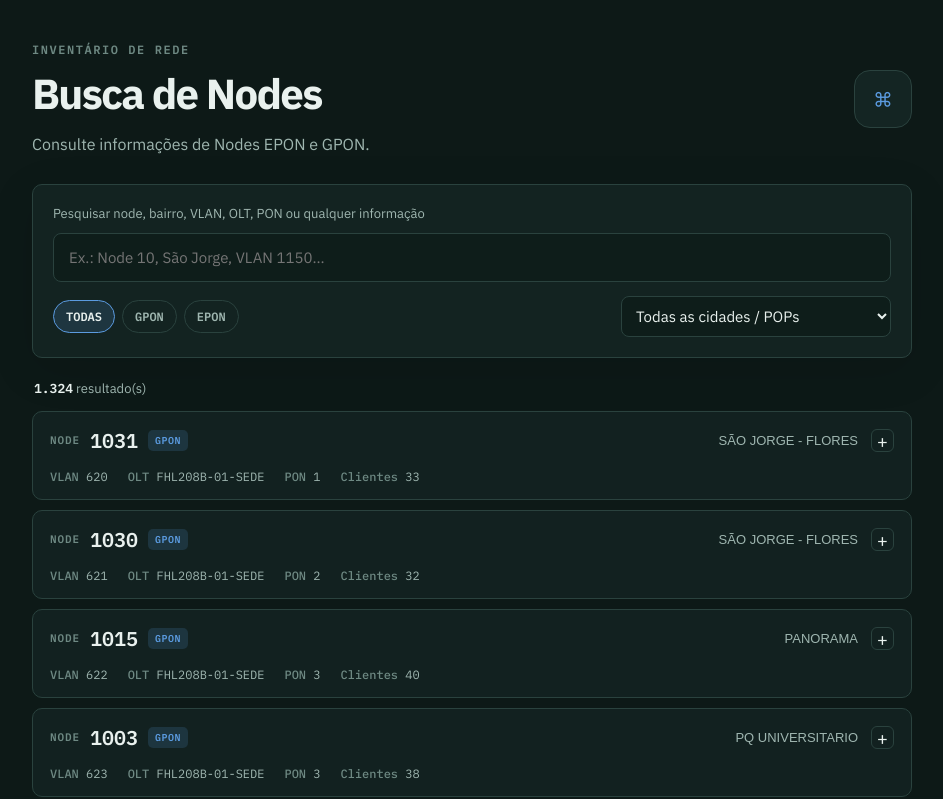
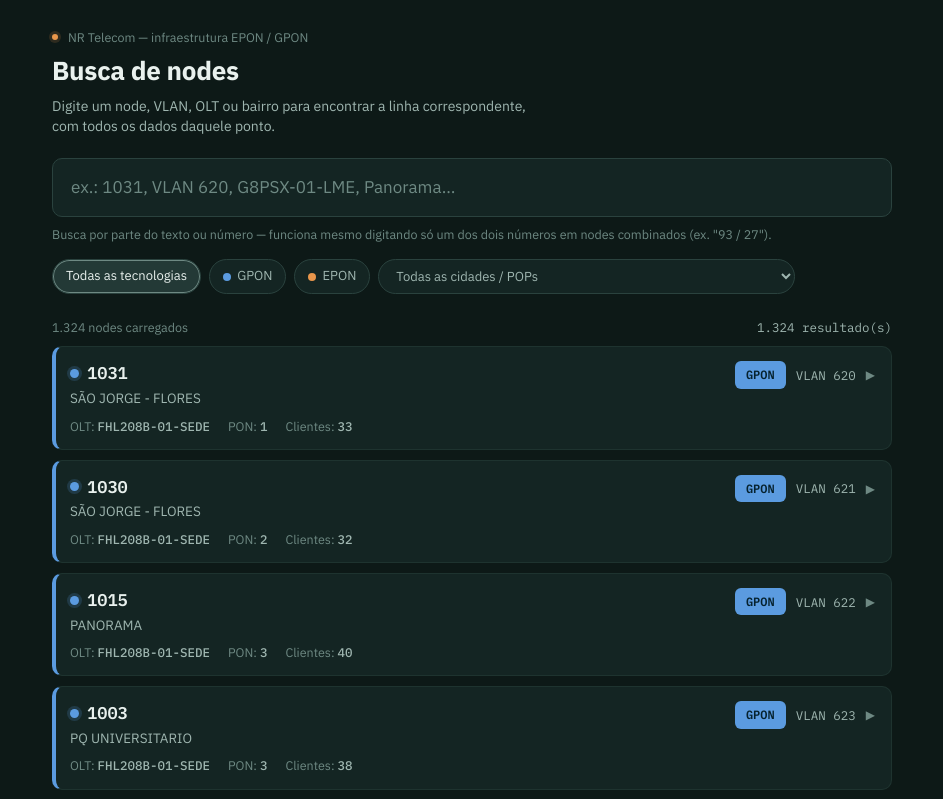
Before and after one commit to gui-f3rnandes/busca-nodes, a React (Vite) app: page / in a window 1280 px wide. Shown: the top 799 px of the page, without its empty margins (168-1111 px from the left). Built offline with nearby package versions, Linux system fonts and the light colour scheme.

Commit message:
Regressão

```diff
--- a/index.html
+++ b/index.html
@@ -1,16 +1 @@
-<!doctype html>
-<html lang="pt-BR">
-  <head>
-    <meta charset="UTF-8" />
-    <meta name="viewport" content="width=device-width, initial-scale=1.0" />
-    <meta name="theme-color" content="#0D1917" />
-    <title>Busca de Nodes — EPON / GPON</title>
-    <link rel="preconnect" href="https://fonts.googleapis.com" />
-    <link rel="preconnect" href="https://fonts.gstatic.com" crossorigin />
-    <link href="https://fonts.googleapis.com/css2?family=IBM+Plex+Mono:wght@400;500;600&family=IBM+Plex+Sans:wght@400;500;600;700&display=swap" rel="stylesheet" />
-  </head>
-  <body>
-    <div id="root"></div>
-    <script type="module" src="/src/main.jsx"></script>
-  </body>
-</html>
+<!doctype html><html lang="pt-BR"><head><meta charset="UTF-8"/><meta name="viewport" content="width=device-width, initial-scale=1.0"/><title>Busca de Nodes — EPON / GPON</title><link rel="preconnect" href="https://fonts.googleapis.com"><link href="https://fonts.googleapis.com/css2?family=IBM+Plex+Sans:wght@400;500;600;700&family=IBM+Plex+Mono:wght@400;500;600&display=swap" rel="stylesheet"></head><body><div id="root"></div><script type="module" src="/src/main.jsx"></script></body></html>
--- a/src/main.jsx
+++ b/src/main.jsx
@@ -1,220 +1,31 @@
-import React, { useMemo, useState } from 'react';
-import { createRoot } from 'react-dom/client';
+import React, {useMemo, useState} from 'react';
+import {createRoot} from 'react-dom/client';
 import data from './nodes_data.json';
 import './styles.css';
 
-const fields = [
-  ['Cidade / POP', 'Cidade_POP'],
-  ['OLT', 'OLT'],
-  ['PON', 'PON'],
-  ['VLAN', 'VLAN'],
-  ['Quantidade de clientes', 'Qtd_Clientes'],
-  ['DSW / Uplink', 'DSW_Uplink'],
-  ['DIO', 'DIO'],
-  ['Observação', 'Observacao'],
-  ['IP de gerência', 'IP_Gerencia'],
-  ['Equipamento', 'Equipamento'],
-];
-
-const normalize = (value) =>
-  String(value ?? '')
-    .normalize('NFD')
-    .replace(/[\u0300-\u036f]/g, '')
-    .toLowerCase()
-    .trim();
-
-const textOf = (value) => String(value ?? '').trim();
-
-
-function getQueryParts(query) {
-  const normalized = normalize(query);
-  const withoutNodeLabel = normalized.replace(/^node\s*[-#:]?\s*/, '').trim();
-  return {
-    normalized,
-    withoutNodeLabel,
-    isNodeQuery: /^node\s*[-#:]?\s*\d+$/.test(normalized),
-    isNumericQuery: /^\d+$/.test(normalized),
-  };
+const fields=[['Cidade / POP','Cidade_POP'],['OLT','OLT'],['PON','PON'],['VLAN','VLAN'],['Quantidade de clientes','Qtd_Clientes'],['DSW / Uplink','DSW_Uplink'],['DIO','DIO'],['Observação','Observacao'],['IP de gerência','IP_Gerencia'],['Equipamento','Equipamento']];
+const normalize=s=>String(s??'').normalize('NFD').replace(/[\u0300-\u036f]/g,'').toLowerCase();
+function highlight(value,q){
+  const text=String(value??''); if(!q.trim()) return text;
+  const parts=text.split(new RegExp(`(${q.replace(/[.*+?^${}()|[\]\\]/g,'\\$&')})`,'ig'));
+  return parts.map((p,i)=>normalize(p)===normalize(q)?<mark key={i}>{p}</mark>:p);
 }
-
-function getSearchText(item) {
-  return [
-    item.Node,
-    item.Bairro,
-    item.Cidade_POP,
-    item.OLT,
-    item.PON,
-    item.VLAN,
-    item.Qtd_Clientes,
-    item.DSW_Uplink,
-    item.DIO,
-    item.Observacao,
-    item.IP_Gerencia,
-    item.Equipamento,
-  ].map(normalize).join(' ');
+function App(){
+ const [q,setQ]=useState(''),[tech,setTech]=useState('ALL'),[city,setCity]=useState(''),[open,setOpen]=useState(null);
+ const cities=useMemo(()=>[...new Set(data.map(x=>x.Cidade_POP).filter(Boolean))].sort(),[]);
+ const filtered=useMemo(()=>data.filter(x=>{
+   const matchesTech=tech==='ALL'||x.Tecnologia===tech; const matchesCity=!city||x.Cidade_POP===city;
+   const hay=normalize(Object.values(x).join(' ')); return matchesTech&&matchesCity&&(!q||hay.includes(normalize(q)));
+ }),[q,tech,city]);
+ return <div className="wrap">
+  <header className="top"><div className="eyebrow-row"><span className="dot"/> NR Telecom — infraestrutura EPON / GPON</div><h1>Busca de nodes</h1><div className="sub">Digite um node, VLAN, OLT ou bairro para encontrar a linha correspondente, com todos os dados daquele ponto.</div></header>
+  <div className="searchbar"><input value={q} onChange={e=>{setQ(e.target.value);setOpen(null)}} placeholder="ex.: 1031, VLAN 620, G8PSX-01-LME, Panorama…" autoComplete="off" spellCheck="false"/>{q&&<button className="clear" onClick={()=>setQ('')} aria-label="Limpar">×</button>}</div>
+  <div className="hint">Busca por parte do texto ou número — funciona mesmo digitando só um dos dois números em nodes combinados (ex. "93 / 27").</div>
+  <div className="filters">{[['ALL','Todas as tecnologias'],['GPON','GPON'],['EPON','EPON']].map(([t,label])=><button key={t} className={`chip ${tech===t?'active':''}`} data-tech={t} onClick={()=>{setTech(t);setOpen(null)}}>{t!=='ALL'&&<span className="swatch"/>}{label}</button>)}<select className="city-select" value={city} onChange={e=>{setCity(e.target.value);setOpen(null)}}><option value="">Todas as cidades / POPs</option>{cities.map(c=><option key={c}>{c}</option>)}</select></div>
+  <div className="meta-row"><span>{data.length.toLocaleString('pt-BR')} nodes carregados</span><span className="count">{filtered.length.toLocaleString('pt-BR')} resultado(s)</span></div>
+  <div className="results">{filtered.slice(0,500).map((item,i)=><article key={`${item.Node}-${i}`} className={`card ${item.Tecnologia.toLowerCase()} ${open===i?'open':''}`}><button className="card-head" onClick={()=>setOpen(open===i?null:i)}><div className="card-id"><div className="node"><span className="tech-dot"/>{highlight(item.Node,q)}</div><div className="bairro">{highlight(item.Bairro,q)}</div></div><div className="card-right"><span className={`badge ${item.Tecnologia.toLowerCase()}`}>{item.Tecnologia}</span><span className="vlan-tag">VLAN {highlight(item.VLAN,q)}</span><span className="caret">▶</span></div></button><div className="card-summary-row"><span>OLT: <b>{highlight(item.OLT,q)}</b></span><span>PON: <b>{highlight(item.PON,q)}</b></span><span>Clientes: <b>{highlight(item.Qtd_Clientes,q)}</b></span></div>{open===i&&<div className="card-detail"><div className="grid">{fields.map(([label,key])=><div className={`field ${key==='Observacao'?'obs':''}`} key={key}><div className="lbl">{label}</div><div className={`val ${!item[key]?'empty':''}`}>{item[key]?highlight(item[key],q):'Não informado'}</div></div>)}</div></div>}</article>)}</div>
+  {!filtered.length&&<div className="empty-state"><div className="big">⌕</div><p>Nenhum node encontrado com esses filtros.</p></div>}{filtered.length>500&&<div className="too-many">Exibindo os primeiros 500 resultados. Refine sua busca para encontrar um ponto específico.</div>}
+  <footer><span>Base unificada: dados carregados de <code>nodes_data.json</code>.</span><span>Projeto Vite + React</span></footer>
+ </div>
 }
-
-function scoreItem(item, query) {
-  const { normalized, withoutNodeLabel, isNodeQuery, isNumericQuery } = getQueryParts(query);
-  if (!normalized) return 1;
-
-  const node = normalize(item.Node);
-  const nodeTerm = withoutNodeLabel || normalized;
-
-  // Consultas numéricas devem procurar exclusivamente pelo identificador do Node.
-  // Isso evita que "1", por exemplo, retorne Nodes apenas porque possuem 1 em
-  // uma VLAN, IP, quantidade de clientes ou outro campo sem relação.
-  if (isNodeQuery || isNumericQuery) {
-    if (node === nodeTerm) return 100000;
-    if (node.startsWith(nodeTerm)) return 90000 - node.length;
-    if (node.includes(nodeTerm)) return 70000 - node.indexOf(nodeTerm) * 10 - node.length;
-    return 0;
-  }
-
-  const searchText = getSearchText(item);
-  if (!searchText.includes(normalized)) return 0;
-
-  let best = 100;
-  const values = [
-    item.Node, item.Bairro, item.Cidade_POP, item.OLT, item.PON, item.VLAN,
-    item.Qtd_Clientes, item.DSW_Uplink, item.DIO, item.Observacao,
-    item.IP_Gerencia, item.Equipamento,
-  ].map(normalize);
-
-  for (const value of values) {
-    if (!value) continue;
-    if (value === normalized) best = Math.max(best, 10000);
-    else if (value.startsWith(normalized)) best = Math.max(best, 7000);
-    else if (value.includes(normalized)) best = Math.max(best, 3000);
-  }
-  return best;
-}
-
-function highlight(value, query) {
-  const source = textOf(value);
-  const term = textOf(query);
-  if (!term) return source || '—';
-
-  const escaped = term.replace(/[.*+?^${}()|[\]\\]/g, '\\$&');
-  const regex = new RegExp(`(${escaped})`, 'ig');
-  return source.split(regex).map((part, index) =>
-    regex.test(part) ? <mark key={`${part}-${index}`}>{part}</mark> : <React.Fragment key={`${part}-${index}`}>{part}</React.Fragment>,
-  );
-}
-
-function App() {
-  const [query, setQuery] = useState('');
-  const [technology, setTechnology] = useState('TODAS');
-  const [city, setCity] = useState('TODAS');
-  const [openNode, setOpenNode] = useState(null);
-
-  const cities = useMemo(
-    () => [...new Set(data.map((item) => textOf(item.Cidade_POP)).filter(Boolean))].sort((a, b) => a.localeCompare(b, 'pt-BR')),
-    [],
-  );
-
-  const results = useMemo(() => {
-    const normalizedQuery = normalize(query);
-    return data
-      .filter((item) => technology === 'TODAS' || normalize(item.Tecnologia) === normalize(technology))
-      .filter((item) => city === 'TODAS' || textOf(item.Cidade_POP) === city)
-      .map((item, index) => ({ item, index, score: scoreItem(item, query) }))
-      .filter(({ score }) => !normalizedQuery || score > 0)
-      .sort((a, b) => {
-        if (b.score !== a.score) return b.score - a.score;
-        // Mantém a ordem original dos dados quando a relevância empata.
-        return a.index - b.index;
-      })
-      .map(({ item }) => item);
-  }, [query, technology, city]);
-
-  const visibleResults = results.slice(0, 500);
-
-  return (
-    <main className="app-shell">
-      <header className="hero">
-        <div>
-          <p className="eyebrow">INVENTÁRIO DE REDE</p>
-          <h1>Busca de Nodes</h1>
-          <p className="subtitle">Consulte informações de Nodes EPON e GPON.</p>
-        </div>
-        <div className="hero-mark" aria-hidden="true">⌘</div>
-      </header>
-
-      <section className="search-panel">
-        <label htmlFor="search">Pesquisar node, bairro, VLAN, OLT, PON ou qualquer informação</label>
-        <input
-          id="search"
-          value={query}
-          onChange={(event) => setQuery(event.target.value)}
-          placeholder="Ex.: Node 10, São Jorge, VLAN 1150..."
-          autoComplete="off"
-        />
-        <div className="filter-row">
-          <div className="chips" aria-label="Filtrar por tecnologia">
-            {['TODAS', 'GPON', 'EPON'].map((option) => (
-              <button
-                type="button"
-                className={`chip ${technology === option ? 'active' : ''}`}
-                key={option}
-                onClick={() => setTechnology(option)}
-              >
-                {option}
-              </button>
-            ))}
-          </div>
-          <select value={city} onChange={(event) => setCity(event.target.value)} aria-label="Filtrar por cidade ou POP">
-            <option value="TODAS">Todas as cidades / POPs</option>
-            {cities.map((item) => <option key={item} value={item}>{item}</option>)}
-          </select>
-        </div>
-      </section>
-
-      <div className="result-summary">
-        <strong>{results.length.toLocaleString('pt-BR')}</strong> resultado(s)
-        {query && <span> · ordenados por relevância</span>}
-      </div>
-
-      <section className="results" aria-live="polite">
-        {visibleResults.map((item) => {
-          const nodeId = `${item.Tecnologia}-${item.Node}-${item.Cidade_POP}`;
-          const isOpen = openNode === nodeId;
-          return (
-            <article className={`node-card ${isOpen ? 'expanded' : ''}`} key={nodeId}>
-              <button type="button" className="node-header" onClick={() => setOpenNode(isOpen ? null : nodeId)} aria-expanded={isOpen}>
-                <div className="node-title">
-                  <span className="node-label">NODE</span>
-                  <strong>{highlight(item.Node, query)}</strong>
-                  <span className={`tech-badge ${normalize(item.Tecnologia) === 'epon' ? 'epon' : 'gpon'}`}>{item.Tecnologia}</span>
-                </div>
-                <div className="node-location">{highlight(item.Bairro, query)}<span className="chevron">{isOpen ? '−' : '+'}</span></div>
-              </button>
-              <div className="node-meta">
-                <span><b>VLAN</b> {highlight(item.VLAN, query)}</span>
-                <span><b>OLT</b> {highlight(item.OLT, query)}</span>
-                <span><b>PON</b> {highlight(item.PON, query)}</span>
-                <span><b>Clientes</b> {highlight(item.Qtd_Clientes, query)}</span>
-              </div>
-              {isOpen && (
-                <div className="details-grid">
-                  {fields.map(([label, key]) => (
-                    <div className="detail" key={key}>
-                      <span className="detail-label">{label}</span>
-                      <span className="detail-value">{highlight(item[key], query)}</span>
-                    </div>
-                  ))}
-                </div>
-              )}
-            </article>
-          );
-        })}
-        {results.length === 0 && <div className="empty">Nenhum resultado encontrado. Tente outro termo ou remova algum filtro.</div>}
-        {results.length > 500 && <p className="limit-warning">Exibindo os primeiros 500 resultados mais relevantes.</p>}
-      </section>
-
-      <footer>Busca de Nodes · EPON / GPON</footer>
-    </main>
-  );
-}
-
-createRoot(document.getElementById('root')).render(<App />);
+createRoot(document.getElementById('root')).render(<App/>);
```
Also changed, not shown: package.json (+2 -11 lines), src/styles.css.
